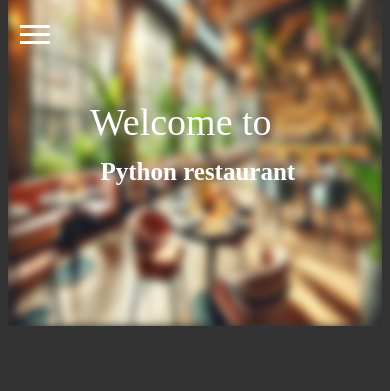
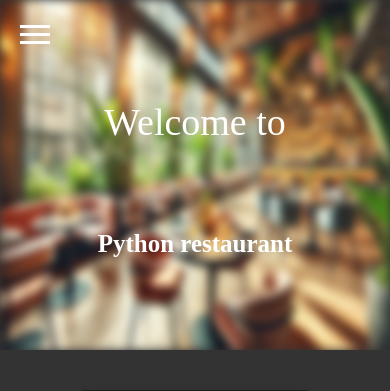
Before and after one commit to AmirSherov/next.js-project, a Next.js app: page / in a window 390 px wide. Shown: the top 391 px of the page. Built offline with nearby package versions, Linux system fonts and the light colour scheme; data requests are answered from the project's data file; a web font is replaced by a local one.

Commit message:
ts fixes

```diff
--- a/app/TypingEffect/style.scss
+++ b/app/TypingEffect/style.scss
@@ -1,48 +1,104 @@
+// @import url('https://fonts.googleapis.com/css2?family=Montserrat:ital,wght@0,100..900;1,100..900&family=Playwrite+GB+S:ital,wght@0,100..400;1,100..400&display=swap');
+// .typing-effect {
+//     font-family: "Playwrite GB S", cursive;
+//     font-optical-sizing: auto;
+//     font-weight: weight;
+//     font-style: normal;
+//     font-size: 40px;
+//     white-space: nowrap;
+//     overflow: hidden;
+//     position: relative;
+//     left: 33%;
+//     font-weight: 600;
+//     top: 250px;
+//     color: white;
+//     text-align: center;
+//     z-index: 500;
+//     width: 450px;
+//     height: auto;
+//     .cursor{
+//         animation: cursor-blink 0.8s infinite;
+//         color: black;
+//     }
+//     @media (max-width:700px) {
+//         left: 24%;
+//         font-size: 30px;
+//         width: 300px;
+//     }
+//     @media (max-width:500px) {
+//         left: 18%;
+//         font-size: 30px;
+//         width: 300px;
+//     }
+//     @media (max-width:420px) {
+//         left: 16%;
+//         font-size: 25px;
+//         width: 260px;
+//         top: 150px;
+//     }
+//     @media (max-width:360px) {
+//         left: 18%;
+//         font-size: 20px;
+//         width: 200px;
+//     }
+
+// }
+// @keyframes cursor-blink {
+//     0%, 100% {
+//         opacity: 1;
+//     }
+//     50% {
+//         opacity: 0;
+//     }
+// }
+
 @import url('https://fonts.googleapis.com/css2?family=Montserrat:ital,wght@0,100..900;1,100..900&family=Playwrite+GB+S:ital,wght@0,100..400;1,100..400&display=swap');
+
 .typing-effect {
     font-family: "Playwrite GB S", cursive;
+    font-weight: 600;
+    font-style: normal;
     font-optical-sizing: auto;
-    font-weight: weight;
-    font-style: normal;
     font-size: 40px;
+    color: white;
     white-space: nowrap;
     overflow: hidden;
-    position: relative;
-    left: 33%;
-    font-weight: 600;
+    position: absolute;
     top: 250px;
-    color: white;
+    left: 50%;
+    transform: translateX(-50%);
     text-align: center;
     z-index: 500;
     width: 450px;
     height: auto;
-    .cursor{
+
+    .cursor {
         animation: cursor-blink 0.8s infinite;
         color: black;
     }
-    @media (max-width:700px) {
-        left: 24%;
+
+    @media (max-width: 700px) {
         font-size: 30px;
         width: 300px;
     }
-    @media (max-width:500px) {
-        left: 18%;
+
+    @media (max-width: 500px) {
         font-size: 30px;
         width: 300px;
     }
-    @media (max-width:420px) {
-        left: 16%;
+
+    @media (max-width: 420px) {
         font-size: 25px;
         width: 260px;
-        top: 150px;
+        top: 230px;
     }
-    @media (max-width:360px) {
-        left: 18%;
+
+    @media (max-width: 360px) {
         font-size: 20px;
         width: 200px;
     }
+}
 
-}
 @keyframes cursor-blink {
     0%, 100% {
         opacity: 1;
--- a/app/landing.scss
+++ b/app/landing.scss
@@ -1,65 +1,211 @@
+// @import url('https://fonts.googleapis.com/css2?family=Montserrat:ital,wght@0,100..900;1,100..900&family=Playwrite+GB+S:ital,wght@0,100..400;1,100..400&display=swap');
+
+// body {
+//     background-color: #333;
+//     padding: 0;
+//     font-family: "Playwrite GB S", cursive;
+//     font-optical-sizing: auto;
+//     font-weight: weight;
+//     user-select: none;
+//     font-style: normal;
+// }
+// .landing-page-main-container {
+//     justify-content: center;
+//     align-items: center;
+
+//     .landing-page-text {
+//         .welcome {
+//             z-index: 2;
+//             font-size: 80px;
+//             display: flex;
+//             position: absolute;
+//             left: 32%;
+//             top: 100px;
+//             font-family: "Playwrite GB S", cursive;
+//             font-optical-sizing: auto;
+//             font-weight: weight;
+//             user-select: none;
+//             font-style: normal;
+//             color: white;
+//             @media (max-width:700px){
+//                 left: 170px;
+//                 display:flex;
+//                 justify-content: center;
+//                 align-items: center;
+//                 font-size: 50px;
+//             }
+//             @media (max-width:500px){
+//                 left: 90px;
+//                 display:flex;
+//                 justify-content: center;
+//                 align-items: center;
+//                 font-size: 50px;
+//             }
+//             @media (max-width:450px){
+//                 left: 70px;
+//                 display:flex;
+//                 justify-content: center;
+//                 align-items: center;
+//                 font-size: 38px;
+//             }
+//             @media (max-width:390px){
+//                 left: 90px;
+//                 display:flex;
+//                 justify-content: center;
+//                 align-items: center;
+//                 font-size: 38px;
+//             }
+//             @media (max-width:360px){
+//                 left: 50px;
+//                 display:flex;
+//                 justify-content: center;
+//                 align-items: center;
+//                 font-size: 38px;
+//             }
+//         }
+//     }
+
+//     .landing-page-img-container {
+//         width: 100%;
+//         height: 90vh;
+//         position: relative;
+//         left: 0;
+//         top: -60px;
+//         overflow: hidden;
+//         user-select: none;
+
+//         .landing-bg {
+//             width: 100%;
+//             height: 100%;
+//             filter: blur(5px);
+//         }
+//         @media (max-width:800px){
+//             height: 600px;
+//         }
+//         @media (max-width:600px){
+//             height: 400px;
+//         }
+//         @media (max-width:400px){
+//             height: 350px;
+//         }
+//     }
+
+//     .landing-page-items {
+//         width: 90%;
+//         display: grid;
+//         grid-template-columns: 1fr 1fr 1fr;
+//         justify-content: center;
+//         align-items: center;
+//         z-index: 400;
+//         position: relative;
+//         left: 8%;
+
+//         @media (max-width:1000px) {
+//             display: grid;
+//             grid-template-columns: 1fr 1fr;
+//         }
+
+//         @media (max-width:650px) {
+//             display: grid;
+//             grid-template-columns: 1fr;
+//             width: 100%;
+//             left: 0;
+//             display: flex;
+//             flex-direction: column;
+//             justify-content: center;
+//             align-items: center;
+//             padding-left: 25px;
+//             overflow: hidden;
+//         }
+
+//         @media(max-width:400px) {
+//             width: 92%;
+//             display: flex;
+//             justify-content: center;
+//             align-items: center;
+//             flex-direction: column;
+//             padding-left:30px;
+//         }
+//     }
+// }
+// .landing-page-slider {
+//     position: relative;
+//     width: 100%;
+//     overflow: hidden;
+//     display: flex;
+//     margin-top: 100px;
+//     margin-bottom: 100px;
+//     justify-content: center;
+//     background-color: #33333300;
+//     backdrop-filter: blur(20px);
+//     align-items: center;
+//   }
+
+//   .slider-container {
+//     display: flex;
+//     width: auto;
+//   }
+
+//   .slider-content {
+//     display: flex;
+//     transition: transform 1s ease-in-out;
+//   }
+
+//   .slider-content > div {
+//     width: 100%;
+//     margin: 0 0px;
+//     flex-shrink: 0;
+//     text-align: center;
+//   }
 @import url('https://fonts.googleapis.com/css2?family=Montserrat:ital,wght@0,100..900;1,100..900&family=Playwrite+GB+S:ital,wght@0,100..400;1,100..400&display=swap');
 
 body {
     background-color: #333;
-    padding: 0;
+    margin: 0;
     font-family: "Playwrite GB S", cursive;
+    font-weight: normal;
+    font-style: normal;
+    user-select: none;
     font-optical-sizing: auto;
-    font-weight: weight;
-    user-select: none;
-    font-style: normal;
 }
+
 .landing-page-main-container {
+    display: flex;
     justify-content: center;
     align-items: center;
+    flex-direction: column;
+}
 
 .landing-page-text {
     .welcome {
         z-index: 2;
         font-size: 80px;
-            display: flex;
         position: absolute;
         left: 32%;
         top: 100px;
+        color: white;
+        text-align: center;
         font-family: "Playwrite GB S", cursive;
-            font-optical-sizing: auto;
-            font-weight: weight;
+        font-weight: normal;
         user-select: none;
-            font-style: normal;
-            color: white;
-            @media (max-width:700px){
-                left: 170px;
-                display:flex;
-                justify-content: center;
-                align-items: center;
+
+        @media (max-width: 700px) {
+            font-size: 50px;
+            left: 50%;
+            transform: translateX(-50%);
+        }
+
+        @media (max-width: 500px) {
             font-size: 50px;
         }
-            @media (max-width:500px){
-                left: 90px;
-                display:flex;
-                justify-content: center;
-                align-items: center;
-                font-size: 50px;
+
+        @media (max-width: 450px) {
+            font-size: 38px;
+            left: 50%;
+            transform: translateX(-50%);
         }
-            @media (max-width:450px){
-                left: 70px;
-                display:flex;
-                justify-content: center;
-                align-items: center;
-                font-size: 38px;
-            }
-            @media (max-width:390px){
-                left: 90px;
-                display:flex;
-                justify-content: center;
-                align-items: center;
-                font-size: 38px;
-            }
-            @media (max-width:360px){
-                left: 50px;
-                display:flex;
-                justify-content: center;
-                align-items: center;
+
+        @media (max-width: 360px) {
             font-size: 38px;
         }
     }
@@ -69,8 +215,6 @@ body {
     width: 100%;
     height: 90vh;
     position: relative;
-        left: 0;
-        top: -60px;
     overflow: hidden;
     user-select: none;
 
@@ -79,20 +223,23 @@ body {
         height: 100%;
         filter: blur(5px);
     }
-        @media (max-width:800px){
+
+    @media (max-width: 800px) {
         height: 600px;
     }
-        @media (max-width:600px){
+
+    @media (max-width: 600px) {
         height: 400px;
     }
-        @media (max-width:400px){
+
+    @media (max-width: 400px) {
         height: 350px;
     }
 }
 
 .landing-page-items {
+    display: grid;
     width: 90%;
-        display: grid;
     grid-template-columns: 1fr 1fr 1fr;
     justify-content: center;
     align-items: center;
@@ -100,34 +247,27 @@ body {
     position: relative;
     left: 8%;
 
-        @media (max-width:1000px) {
-            display: grid;
+    @media (max-width: 1000px) {
         grid-template-columns: 1fr 1fr;
     }
 
-        @media (max-width:650px) {
-            display: grid;
+    @media (max-width: 650px) {
         grid-template-columns: 1fr;
         width: 100%;
         left: 0;
         display: flex;
         flex-direction: column;
-            justify-content: center;
-            align-items: center;
         padding-left: 25px;
         overflow: hidden;
     }
 
-        @media(max-width:400px) {
+    @media (max-width: 400px) {
         width: 92%;
-            display: flex;
-            justify-content: center;
-            align-items: center;
         flex-direction: column;
-            padding-left:30px;
+        padding-left: 30px;
     }
 }
-}
+
 .landing-page-slider {
     position: relative;
     width: 100%;
@@ -153,7 +293,7 @@ body {
 
 .slider-content > div {
     width: 100%;
-    margin: 0 0px;
+    margin: 0;
     flex-shrink: 0;
     text-align: center;
 }
```
Lines whose indentation alone changed are shown as unchanged.
